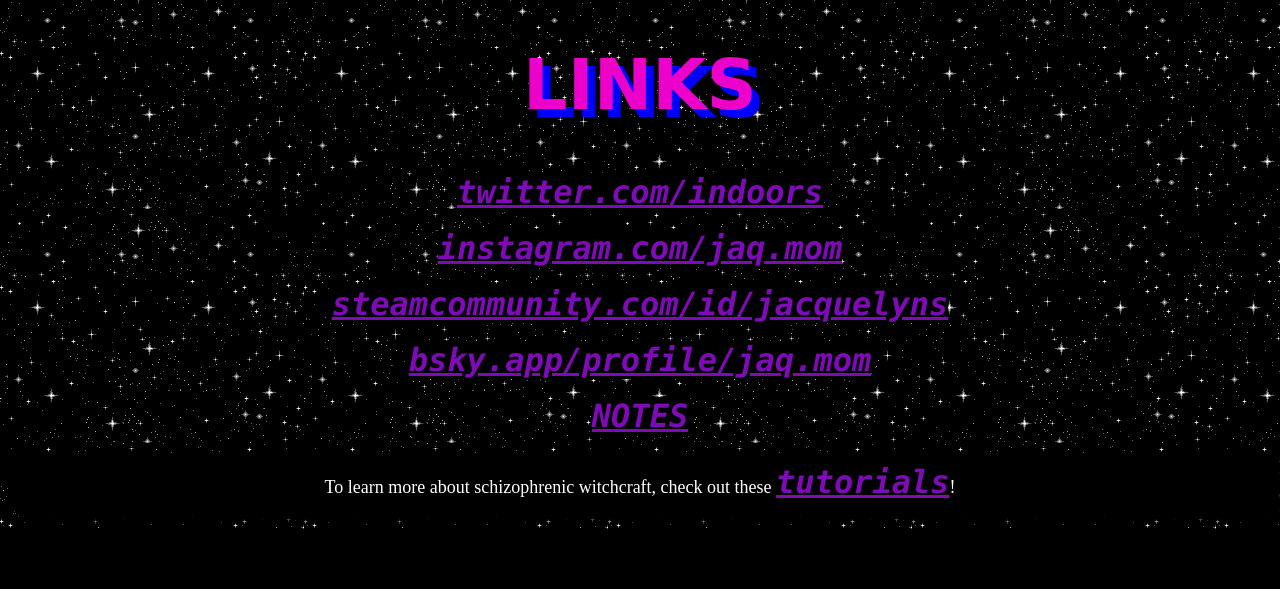
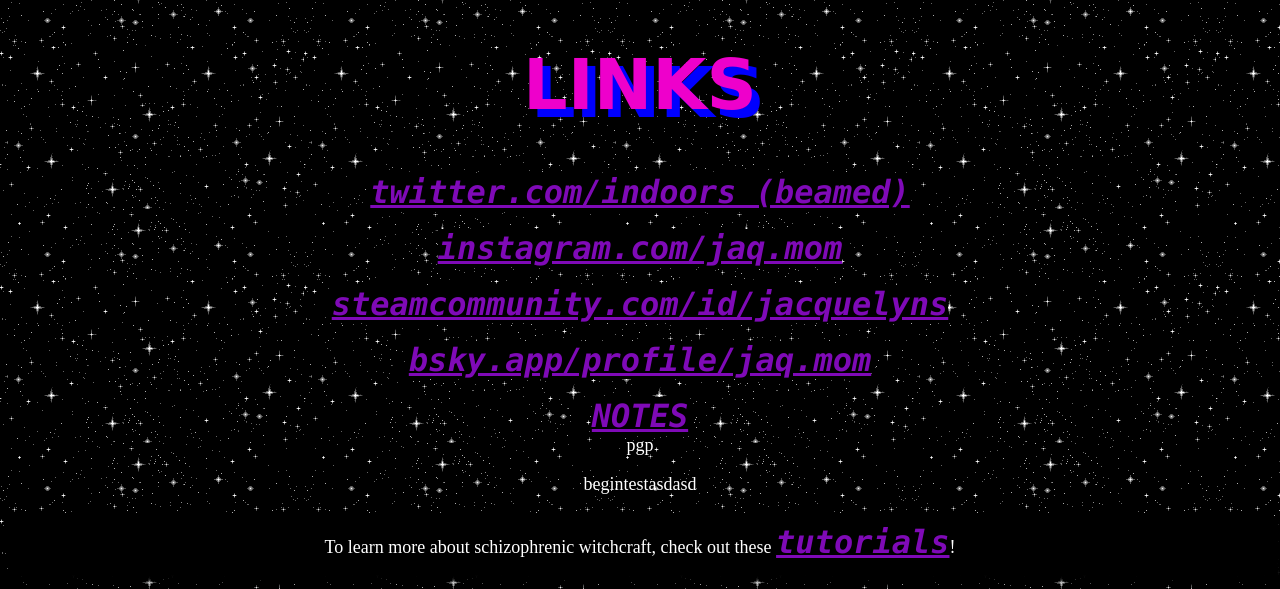
Before and after one commit to 888jacquelyn/888jacquelyn.github.io, a plain HTML site: page index.html in a window 1280 px wide. Shown: the part 493-1082 px from the top of the page. Before the commit the page ends 1022 px from the top, so only its background shows below. Drawn offline with Linux system fonts and the light colour scheme.

Commit message:
Update index.html

```diff
--- a/index.html
+++ b/index.html
@@ -52,15 +52,21 @@ h1 {
 
 
   <h1>LINKS</h1>
-  <p><span style="text-align: center"><a href="https://twitter.com/indoors">twitter.com/indoors</a> </span></p>
+  <p><span style="text-align: center"><a href="https://twitter.com/indoors">twitter.com/indoors (beamed)</a> </span></p>
   <p><span style="text-align: center"><a href="https://instagram.com/jaq.mom">instagram.com/jaq.mom</a> </span></p>
   <p><span style="text-align: center"><a href="https://steamcommunity.com/id/jacquelyns">steamcommunity.com/id/jacquelyns</a> </span></p>
   <p><span style="text-align: center"><a href="https://bsky.app/profile/jaq.mom">bsky.app/profile/jaq.mom</a></span> </p>
 
 
     <strong style="font-family: Consolas, 'Andale Mono', 'Lucida Console', 'Lucida Sans Typewriter', Monaco, 'Courier New', monospace; font-size: xx-large;"><a href="https://jaq.mom/notes.html">NOTES</a></strong>
+<div class="dropdown">
+  <span>pgp</span>
+  <div class="dropdown-content">
+  <p>begintestasdasd</p>
+  </div>
+</div>
 
-  <p class="div-1">To learn more about schizophrenic witchcraft, check out these <a href="https://twitter.com/indoors">tutorials</a>!</p>
+  <p class="div-1">To learn more about schizophrenic witchcraft, check out these <a href="https://bsky.app/profile/jaq.mom">tutorials</a>!</p>
 </div>
   </body>
 
```
